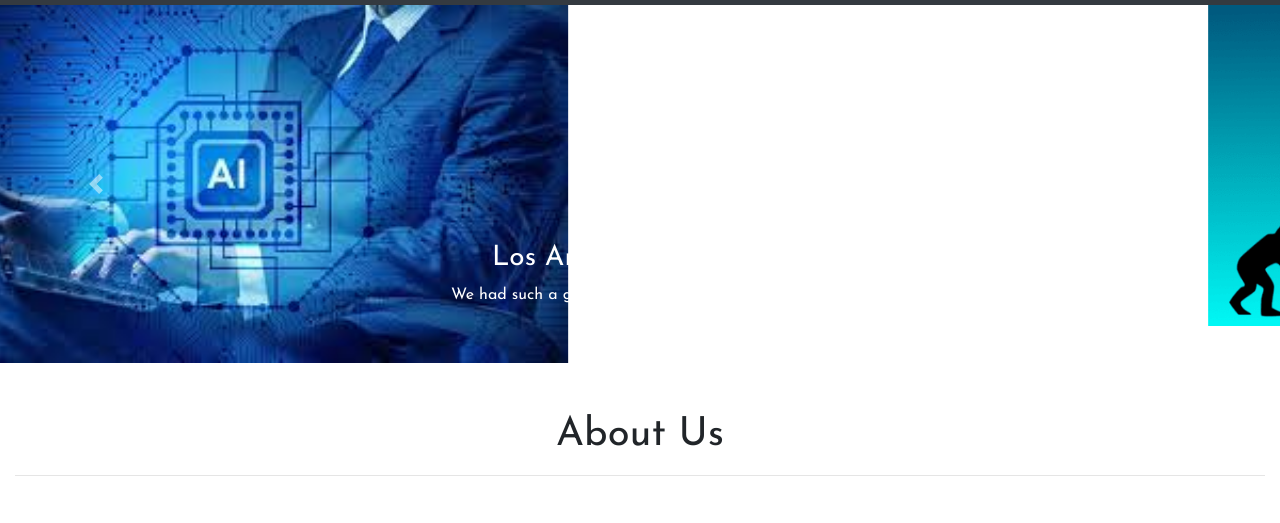
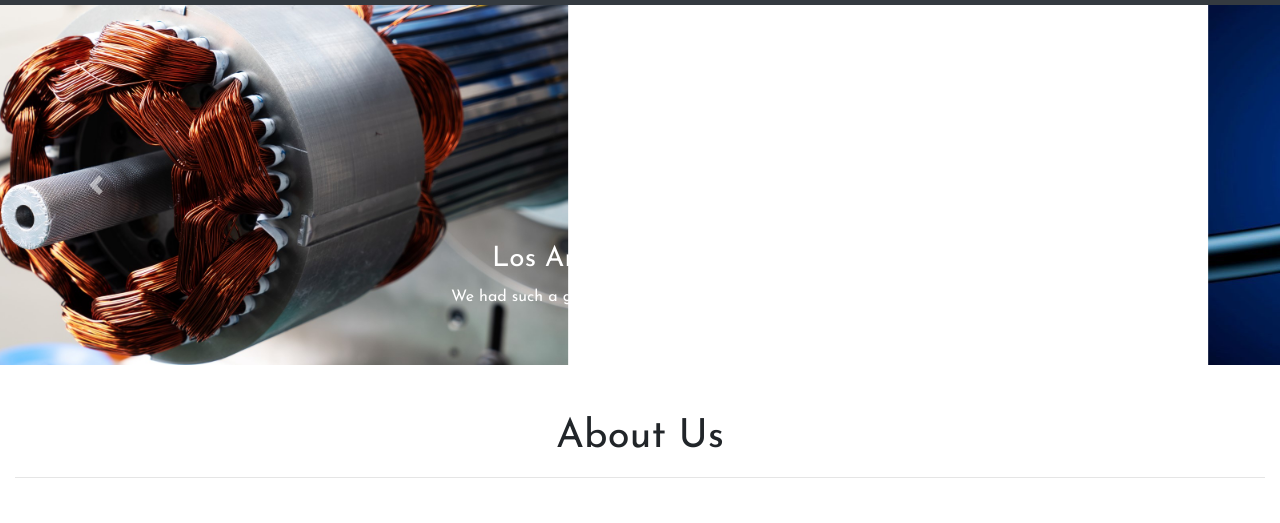
Before and after one commit to lucky-prajapati/lucky-prajapati.github.io, a plain HTML site: page index.html in a window 1280 px wide. Shown: the part 51-574 px from the top of the page. Drawn offline with nearby package versions, Linux system fonts and the light colour scheme; files whose address does not match are found by name.

```diff
--- a/index.html
+++ b/index.html
@@ -65,21 +65,21 @@
     </ul>
     <div class="carousel-inner">
       <div class="carousel-item active">
-        <img src="./images/AI.jpeg" alt="Los Angeles" width="1100" height="500">
+        <img src="./images/photo.jpg" alt="Los Angeles" width="1100" height="500">
         <div class="carousel-caption">
           <h3>Los Angeles</h3>
           <p>We had such a great time in LA!</p>
         </div>
       </div>
       <div class="carousel-item">
-        <img src="./images/Evolution.png" alt="Chicago" width="1100" height="500">
+        <img src="./images/photo1.jpg" alt="Chicago" width="1100" height="500">
         <div class="carousel-caption">
           <h3>Chicago</h3>
           <p>Thank you, Chicago!</p>
         </div>
       </div>
       <div class="carousel-item">
-        <img src="website/image/" alt="New York" width="1100" height="500">
+        <img src="./images/photo.jpg" alt="New York" width="1100" height="500">
         <div class="carousel-caption">
           <h3>New York</h3>
           <p>We love the Big Apple!</p>
```
Also changed, not shown: images/photo.jpg (added), images/photo1.jpg (added).
